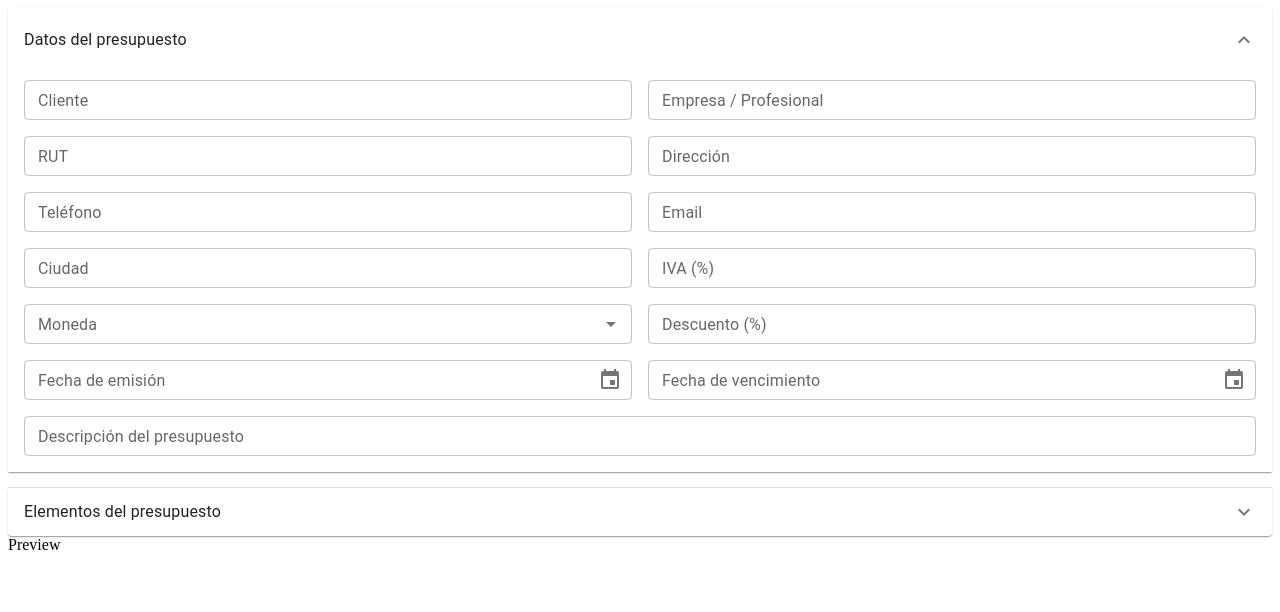
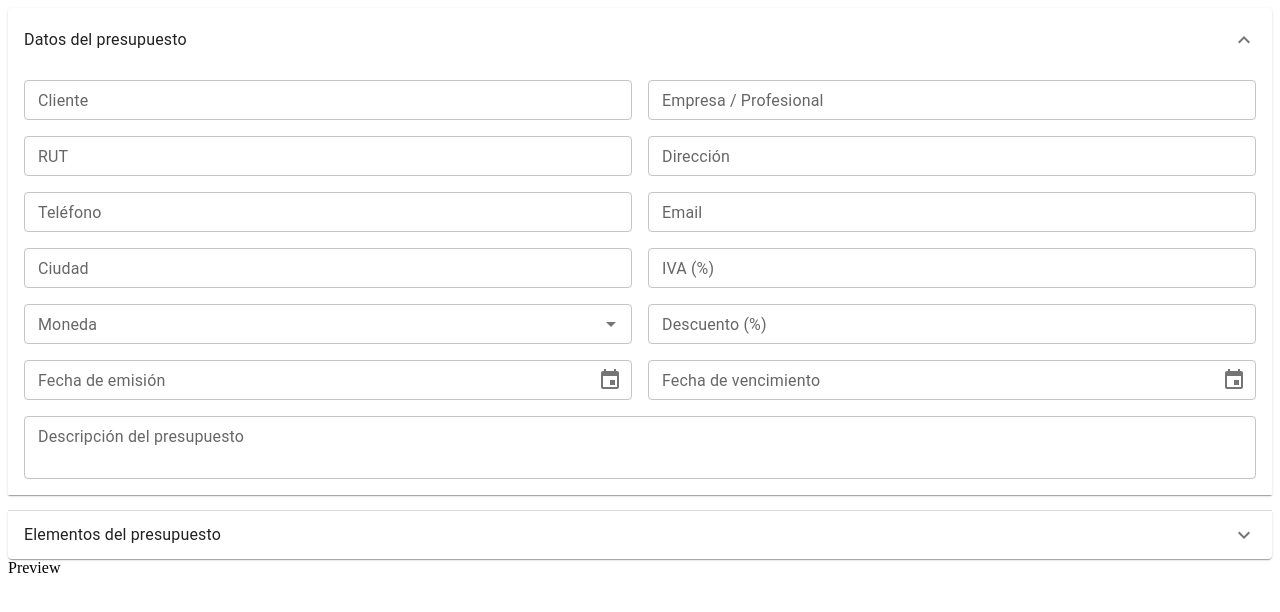
Before and after one commit to rodrigoverasantis/presupuestador-react-mui, a React (Vite) app: page / in a window 1280 px wide. Both pictures are taken after a click on the button "Datos del presupuesto". Shown: the top 612 px of the page. Built offline with nearby package versions, Linux system fonts and the light colour scheme.

Commit message:
feat: Actualización para configurar campo descripción como multi línea

```diff
--- a/src/components/Form.tsx
+++ b/src/components/Form.tsx
@@ -122,6 +122,8 @@ export default function Form() {
             <TextField
               label="Descripción del presupuesto"
               size="small"
+              multiline
+              rows={2}
               fullWidth
             />
           </Grid>
```
